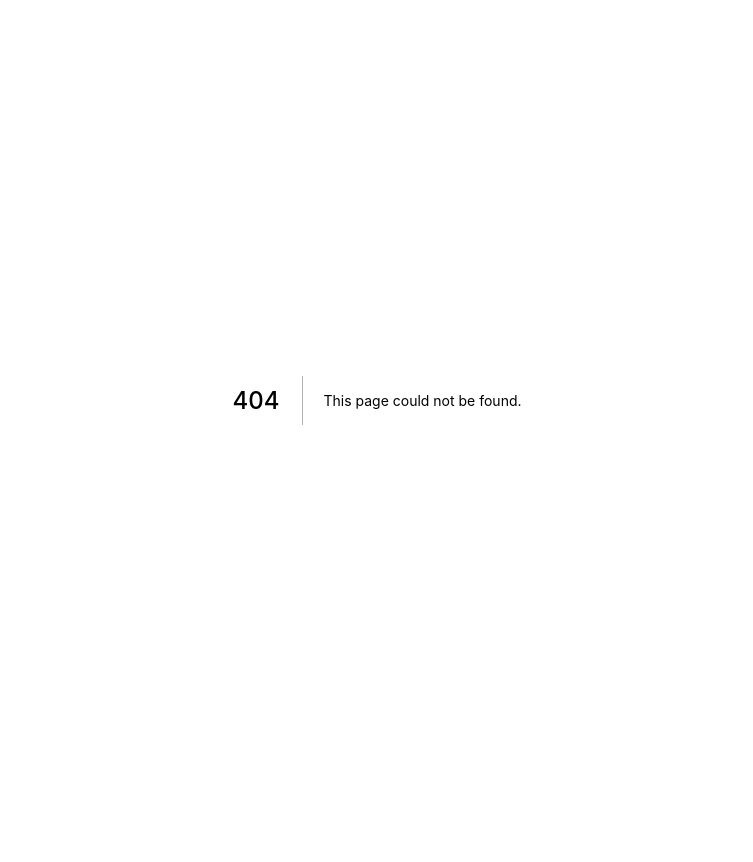
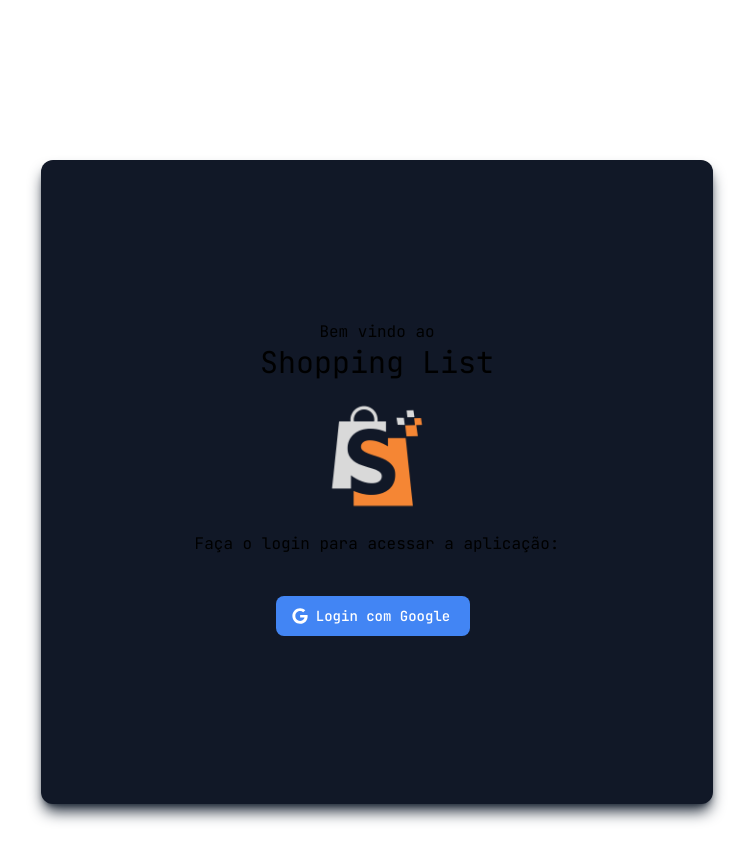
Before and after one commit to jvrviegas/shopping-list, a Next.js app: page /login in a window 1280 px wide. Before the commit this address had no page. Shown: the top 862 px of the page, without its empty margins (263-1016 px from the left). Before the commit the page ends 800 px from the top, so only its background shows below. Built offline with nearby package versions, Linux system fonts and the light colour scheme; no server answers.

Commit message:
feat(pages): add login page

```diff
--- /dev/null
+++ b/src/pages/login.tsx
@@ -0,0 +1,40 @@
+import { GetServerSidePropsContext } from 'next';
+import { getSession } from 'next-auth/react';
+import Image from 'next/image';
+
+import { Form } from '../components/Form';
+
+export default function SignIn() {
+  return (
+    <div className="flex flex-col min-h-full items-center py-40 px-8 bg-gray-900 sm:px-6 lg:px-8 lg:max-w-2xl lg:min-h-fit lg:mt-40 lg:mx-auto lg:rounded-xl lg:shadow-lg lg:shadow-gray-800 ">
+      <div className="flex flex-col items-center justify-center mb-10">
+        <p>Bem vindo ao</p>
+        <h1 className="text-2xl mb-4 lg:text-3xl">Shopping List</h1>
+        <Image src="/images/shopping-list-logo.png" width="120" height="120" />
+
+        <p className="mt-4 text-center">
+          Faça o login para acessar a aplicação:
+        </p>
+      </div>
+
+      <Form />
+    </div>
+  );
+}
+
+export async function getServerSideProps(context: GetServerSidePropsContext) {
+  const session = await getSession(context);
+
+  if (session) {
+    return {
+      redirect: {
+        destination: '/',
+        permanent: false,
+      },
+    };
+  }
+
+  return {
+    props: { session },
+  };
+}
```
